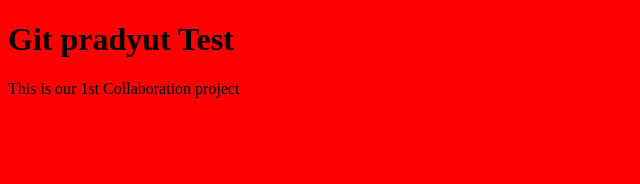
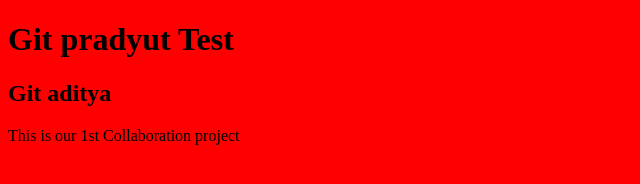
Before and after one commit to aditya1906/GitTest, a plain HTML site: page index.html in a window 1280 px wide. Shown: the whole page, without its empty margins (0-640 px from the left). Drawn offline with Linux system fonts and the light colour scheme.

Commit message:
Add my name

```diff
--- a/index.html
+++ b/index.html
@@ -9,6 +9,7 @@
 <body>
 
 <h1>Git pradyut Test</h1>
+<h2>Git aditya</h2>
 
     <p class="p1"> This is our 1st Collaboration project</p>
 
```
